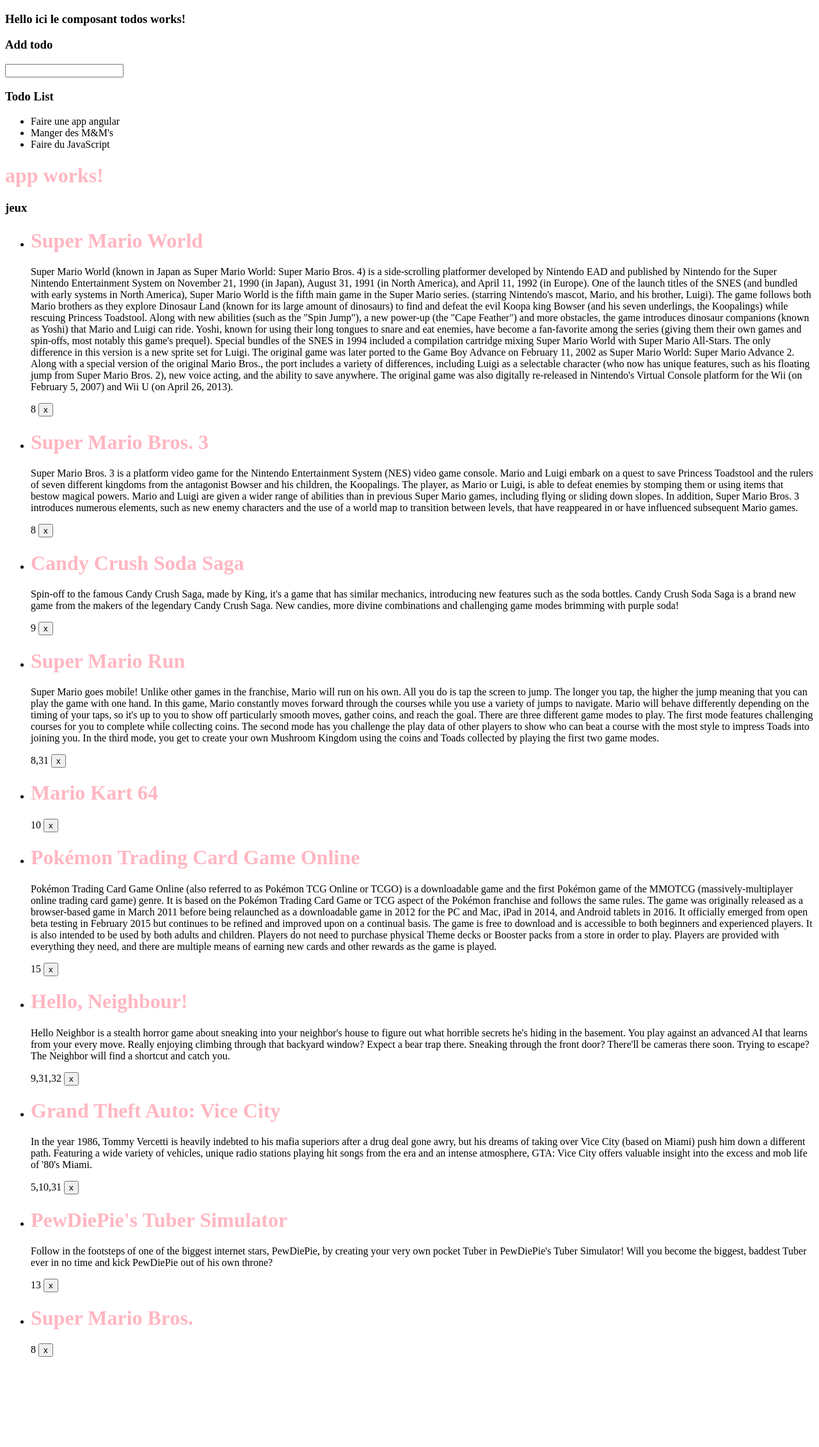
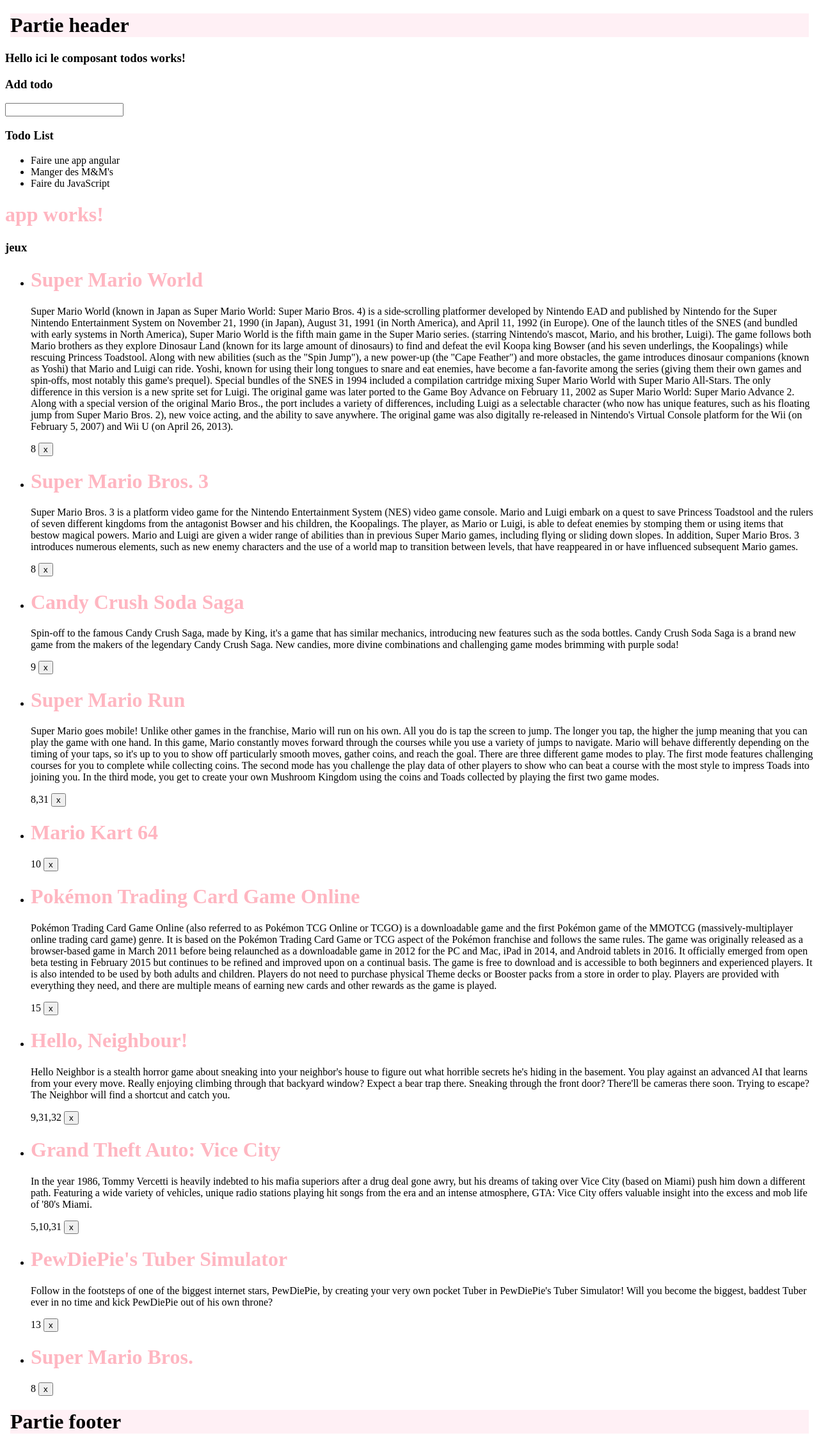
Before and after one commit to RoalndVrignon/ANGULAR34, an Angular app: page / in a window 1280 px wide. Shown: the whole page at 64% size. Before the commit the page ends 2137 px from the top, so only its background shows below. Built offline with nearby package versions, Linux system fonts and the light colour scheme.

Commit message:
new(component): header et footer correctement liés à app.component

```diff
--- a/src/app/app.component.html
+++ b/src/app/app.component.html
@@ -1,3 +1,4 @@
+<app-header></app-header>
 <app-todos></app-todos>
 <h1>
   {{title}}
@@ -15,3 +16,4 @@
     </span>
   </li>
 </ul>
+<app-footer></app-footer>
--- /dev/null
+++ b/src/app/footer/footer.component.css
@@ -0,0 +1,3 @@
+body{
+    background-color:lavenderblush;
+}
--- /dev/null
+++ b/src/app/footer/footer.component.html
@@ -0,0 +1,14 @@
+<!DOCTYPE html>
+<html>
+    <head>
+        <!-- En-tête de la page -->
+        <meta charset="utf-8" />
+    </head>
+
+    <body>
+        <!-- Corps de la page -->
+        <h1>
+            Partie footer
+        </h1>
+    </body>
+</html>
--- /dev/null
+++ b/src/app/footer/footer.component.ts
@@ -0,0 +1,15 @@
+import { Component, OnInit } from '@angular/core';
+
+@Component({
+  selector: 'app-footer',
+  templateUrl: 'footer.component.html',
+  styleUrls: ['footer.component.css']
+})
+export class FooterComponent implements OnInit {
+
+  constructor() { }
+
+  ngOnInit() {
+  }
+
+}
--- /dev/null
+++ b/src/app/header/header.component.css
@@ -0,0 +1,3 @@
+body{
+    background-color:lavenderblush;
+}
--- /dev/null
+++ b/src/app/header/header.component.html
@@ -0,0 +1,15 @@
+<!DOCTYPE html>
+<html>
+    <head>
+        <!-- En-tête de la page -->
+        <meta charset="utf-8" />
+        <title>Application de Sally, Camille et Roland</title>
+    </head>
+
+    <body>
+        <!-- Corps de la page -->
+        <h1>
+            Partie header
+        </h1>
+    </body>
+</html>
--- /dev/null
+++ b/src/app/header/header.component.ts
@@ -0,0 +1,15 @@
+import { Component, OnInit } from '@angular/core';
+
+@Component({
+  selector: 'app-header',
+  templateUrl: 'header.component.html',
+  styleUrls: ['header.component.css']
+})
+export class HeaderComponent implements OnInit {
+
+  constructor() { }
+
+  ngOnInit() {
+  }
+
+}
```
Also changed, not shown: src/app/app.module.ts (+7 -3 lines), 2 other files (tests, documents, lock files or other folders).
